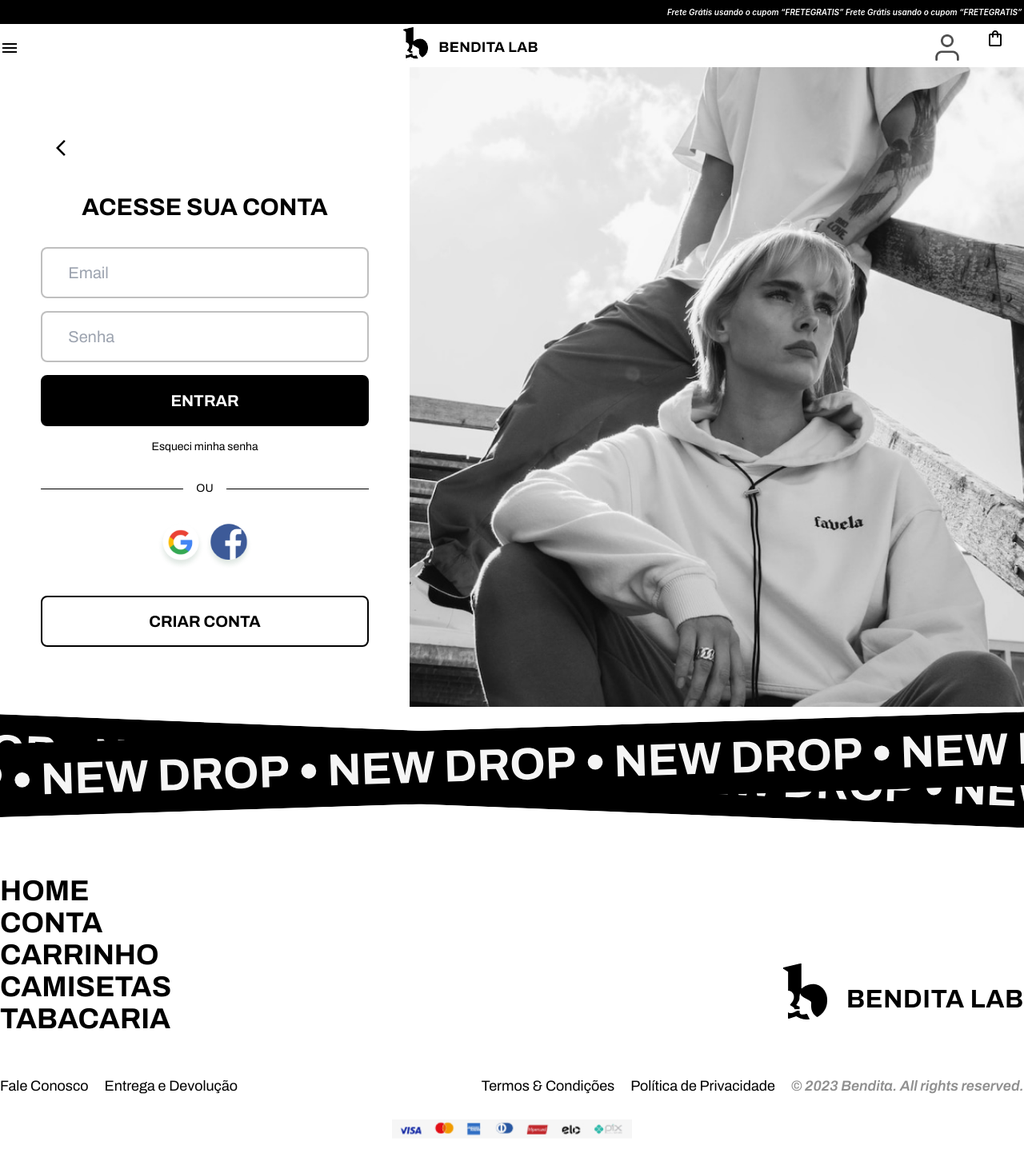
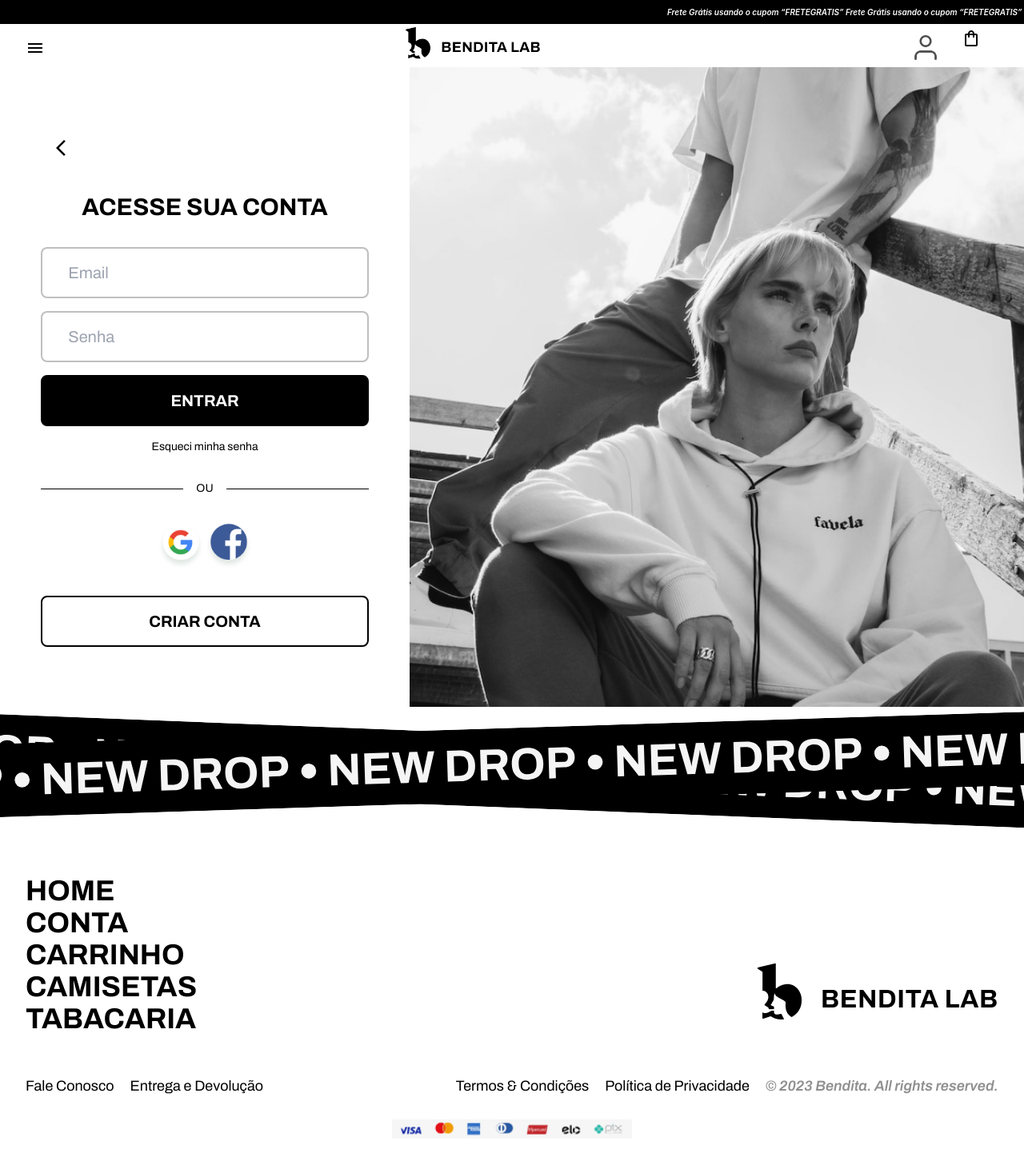
Before and after one commit to rafaellbecom/benditalab, a React (Create React App) app: page /signin in a window 1280 px wide. Shown: the whole page at 80% size. Built offline with nearby package versions, Linux system fonts and the light colour scheme.

Commit message:
:lipstick: Ajuste da largura de container

```diff
--- a/src/components/Banner.tsx
+++ b/src/components/Banner.tsx
@@ -3,7 +3,7 @@ export function Banner () {
         <section className="tobacconist-headshop container w-full h-[100vh] flex flex-col">
             <div className="title my-12 flex h-[12vh] items-center">
                 <h1 className="uppercase text-5xl  text-left font-bold">TABACARIA & HEADSHOP</h1>
-                <button className="mt-4 ml-4 rounded-[8px] bg-transparent border-solid border-blackmediu border-[2px] font-medium px-6 py-[9px] text-[15px] text-blackmedium">#ESTILOSMAISQUENTES</button>
+                <button className="mt-4 ml-4 rounded-[8px] bg-transparent border-solid border-blackmedium border-[2px] font-medium px-6 py-[9px] text-[15px] text-blackmedium">#ESTILOSMAISQUENTES</button>
             </div>
             <div className="banner flex flex-row justify-around  text-white text-3xl font-sans font-bold tablet:flex-col tablet:gap-[30px]">
                 <div className="banner-card flex flex-row w-[500px] h-[300px] rounded-[16px] bg-black tablet:w-[90%] tablet:m-auto">
--- a/src/components/Footer.tsx
+++ b/src/components/Footer.tsx
@@ -6,7 +6,7 @@ export function Footer(){
         <footer className="footer w-full">
             <div className="main w-full h-[20vh] bg-[url('../assets/home/fitas.svg')] bg-cover bg-no-repeat bg-center"></div>
 
-            <div className="main container mx-auto w-full">
+            <div className="main container">
                 <div className="row w-full h-[250px] flex justify-center items-center tablet:flex-col">
                     <div className="col flex flex-1 h-full items-end tablet:justify-center">
                         <ul className="nav-footer tablet:flex tablet:flex-col tablet:items-center tablet:mt-[50px]">
--- a/src/components/Header/Header.tsx
+++ b/src/components/Header/Header.tsx
@@ -31,7 +31,7 @@ export function Header(){
             <div className="text-container">
                 <p className="scrolling-text font-semibold italic">    Frete Grátis usando o cupom “FRETEGRATIS”    Frete Grátis usando o cupom “FRETEGRATIS”    Frete Grátis usando o cupom “FRETEGRATIS”    Frete Grátis usando o cupom “FRETEGRATIS”    Frete Grátis usando o cupom “FRETEGRATIS”    Frete Grátis usando o cupom “FRETEGRATIS”    Frete Grátis usando o cupom “FRETEGRATIS”    Frete Grátis usando o cupom “FRETEGRATIS”    Frete Grátis usando o cupom “FRETEGRATIS”    Frete Grátis usando o cupom “FRETEGRATIS”       Frete Grátis usando o cupom “FRETEGRATIS”    Frete Grátis usando o cupom “FRETEGRATIS”    Frete Grátis usando o cupom “FRETEGRATIS”    Frete Grátis usando o cupom “FRETEGRATIS”    Frete Grátis usando o cupom “FRETEGRATIS”    Frete Grátis usando o cupom “FRETEGRATIS”    Frete Grátis usando o cupom “FRETEGRATIS”</p>
             </div>
-            <div className="main container mx-auto w-[100%] h-[50px] flex mt-1 justify-between items-center">
+            <div className="main container m-auto h-[50px] flex mt-1 justify-between items-center">
                 <div className="menu ">
                     <MenuIcon onClick={handleOpen}></MenuIcon>
                     <SideBar open={open} onClose={handleClose}></SideBar>
--- a/src/index.css
+++ b/src/index.css
@@ -11,3 +11,9 @@ code {
   font-family: source-code-pro, Menlo, Monaco, Consolas, 'Courier New',
     monospace;
 }
+
+
+.container{
+  max-width: 95%;
+  margin: auto;
+}
```
